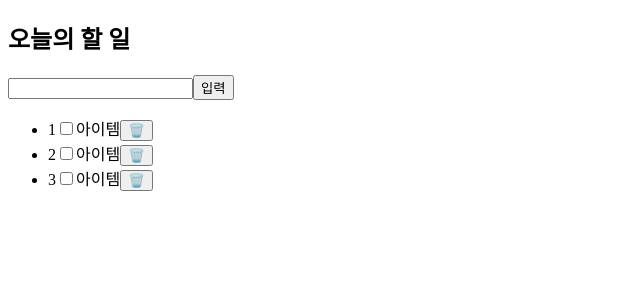
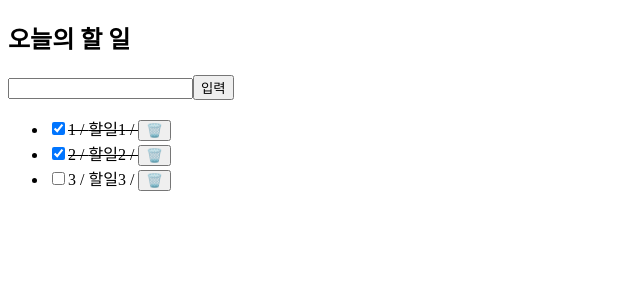
Before and after one commit to sik2/react_simple_todo2024, a React (Vite) app: page / in a window 1280 px wide. Shown: the top 300 px of the page, without its empty margins (0-640 px from the left). Built offline with nearby package versions, Linux system fonts and the light colour scheme.

Commit message:
할일 목록 출력

```diff
--- a/src/App.jsx
+++ b/src/App.jsx
@@ -1,41 +1,19 @@
 import { useEffect, useState } from 'react'
+import TodoHeader from './components/TodoHeader'
+import TodoForm from './components/TodoForm'
+import TodoList from './components/TodoList'
 
 function App() {
-    const [count, setCount] = useState(0)
-
-    useEffect(() => {
-        setCount(1)
-    })
-
+    const [todos, setTodos] = useState([
+        { id: 1, text: '할일1', checked: true },
+        { id: 2, text: '할일2', checked: true },
+        { id: 3, text: '할일3', checked: false },
+    ])
     return (
         <>
-            <h2>오늘의 할 일</h2>
-            <form>
-                <input type="text" />
-                <button>입력</button>
-            </form>
-            <ul>
-                <li>
-                    1
-                    <input type="checkbox" />
-                    아이템
-                    <button>🗑️</button>
-                </li>
-                <li>
-                    {' '}
-                    2
-                    <input type="checkbox" />
-                    아이템
-                    <button>🗑️</button>
-                </li>
-                <li>
-                    {' '}
-                    3
-                    <input type="checkbox" />
-                    아이템
-                    <button>🗑️</button>
-                </li>
-            </ul>
+            <TodoHeader />
+            <TodoForm />
+            <TodoList todos={todos} />
         </>
     )
 }
--- a/src/components/TodoList.jsx
+++ b/src/components/TodoList.jsx
@@ -1,27 +1,20 @@
-function TodoList() {
+function TodoList({ todos }) {
     return (
         <>
             <ul>
-                <li>
-                    1
-                    <input type="checkbox" />
-                    아이템
-                    <button>🗑️</button>
-                </li>
-                <li>
-                    {' '}
-                    2
-                    <input type="checkbox" />
-                    아이템
-                    <button>🗑️</button>
-                </li>
-                <li>
-                    {' '}
-                    3
-                    <input type="checkbox" />
-                    아이템
-                    <button>🗑️</button>
-                </li>
+                {todos.map((row) => (
+                    <li
+                        key={row.id}
+                        style={{
+                            textDecoration: row.checked
+                                ? 'line-through'
+                                : 'none',
+                        }}
+                    >
+                        <input type="checkbox" checked={row.checked} />
+                        {row.id} / {row.text} / <button>🗑️</button>
+                    </li>
+                ))}
             </ul>
         </>
     )
```
Also changed, not shown: 1 other file (tests, documents, lock files or other folders).
